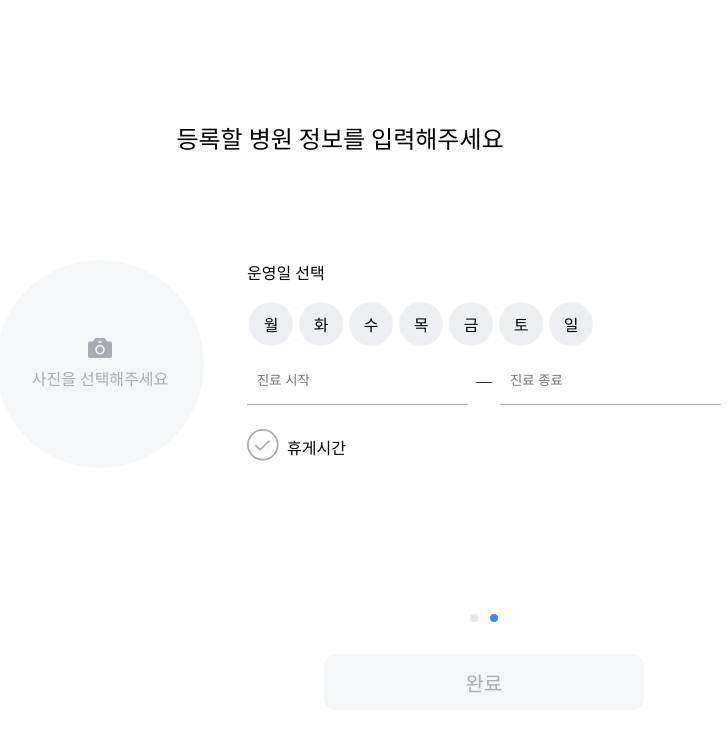
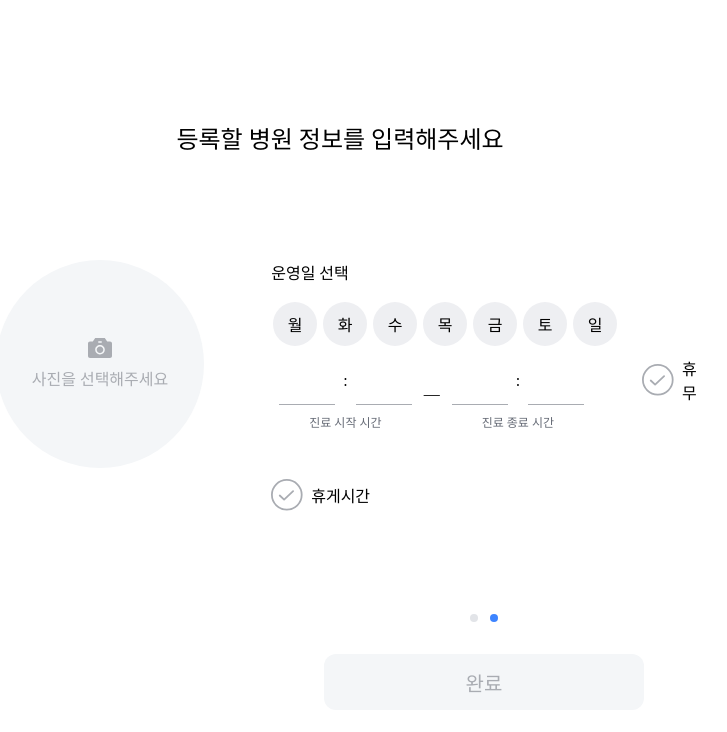
Before and after one commit to Likelion-B2A4/Frontend, a React (Vite) app: page /signuphosp in a window 1280 px wide. Both pictures are taken after a click on the element 794 px from the left and 618 px from the top of the page. Shown: the top 732 px of the page, without its empty margins (300-1027 px from the left). Built offline with nearby package versions, Linux system fonts and the light colour scheme.

Commit message:
#13 [UI] 시간 입력 바 UI 변경

```diff
--- a/src/components/FormInput.tsx
+++ b/src/components/FormInput.tsx
@@ -9,6 +9,7 @@ interface FormInputProps extends React.InputHTMLAttributes<HTMLInputElement> {
   hint?: string; //영문, 숫자 포함 8자 이상 (기본 제공)
   isDirty?: boolean; //입력여부
   isConfirmed?: boolean; //비밀번호 일치 여부
+  containerClassName?: string;
 }
 
 const FormInput = ({
@@ -19,6 +20,7 @@ const FormInput = ({
   isDirty,
   isConfirmed,
   type = 'text',
+  containerClassName = 'w-full',
   ...rest
 }: FormInputProps) => {
   // 상태 정의
@@ -51,7 +53,7 @@ const FormInput = ({
 
   // 렌더링
   return (
-    <div className="w-full">
+    <div className={containerClassName}>
       <div
         className={`flex text-[16px] h-[48px] pl-[8px] pr-[16px] items-center outline-none ${currentColor}`}
       >
--- a/src/components/Step2Form.tsx
+++ b/src/components/Step2Form.tsx
@@ -44,6 +44,12 @@ const Step2Form = ({
 }: Step2FormProps) => {
   const [batchTime, setBatchTime] = useState('');
   const [breakTime, setBreakTime] = useState(false);
+  const [dayOff, setDayOff] = useState(false);
+
+  const [startHour, setStartHour] = useState('');
+  const [startMinute, setStartMinute] = useState('');
+  const [endHour, setEndHour] = useState('');
+  const [endMinute, setEndMinute] = useState('');
 
   const handleTimeApplyClik = () => {
     if (batchTime.trim() === '') return;
@@ -64,30 +70,77 @@ const Step2Form = ({
           />
         ))}
       </div>
-      <div className="flex flex-row gap-x-[8px] items-center">
-        <FormInput label="form" placeholder="진료 시작" />
-        <div className="text-[16px]">—</div>
-        <FormInput label="form" placeholder="진료 종료" />
+      <div className="flex flex-row gap-x-[50px]">
+        {/* 진료시간 선택 */}
+        <div className="flex flex-row gap-x-[4px] items-center mb-[24px]">
+          <div className="flex flex-col gap-y-[8px]  items-center">
+            <div className="flex flex-row gap-x-[8px] px-[8px] items-center">
+              <FormInput label="form" placeholder="" containerClassName="w-[56px]" />
+              <div className="text-[16px]">:</div>
+              <FormInput label="form" placeholder="" containerClassName="w-[56px]" />
+            </div>
+            <div className="text-[12px] text-[#666B76]">진료 시작 시간</div>
+          </div>
+          <div>—</div>
+          <div className="flex flex-col gap-y-[8px]  items-center">
+            <div className="flex flex-row gap-x-[8px] px-[8px] items-center">
+              <FormInput label="form" placeholder="" containerClassName="w-[56px]" />
+              <div className="text-[16px]">:</div>
+              <FormInput label="form" placeholder="" containerClassName="w-[56px]" />
+            </div>
+            <div className="text-[12px] text-[#666B76]">진료 종료 시간</div>
+          </div>
+        </div>
+        <div>
+          <div
+            onClick={() => {
+              setDayOff(!dayOff);
+            }}
+            className="flex flex-row gap-x-[8px] items-center"
+          >
+            <img
+              src={dayOff ? '/check_filled.svg' : '/check_unfilled.svg'}
+              className="w-[32px] h-[32px] "
+            />
+            <div className="text-[16px]">휴무</div>
+          </div>
+        </div>
       </div>
+
       <div>
         <div className="flex flex-row justify-start items-center gap-x-[8px] mt-[24px]">
           <div
             onClick={() => {
               setBreakTime(!breakTime);
             }}
+            className="flex flex-row gap-x-[8px] items-center"
           >
             <img
               src={breakTime ? '/check_filled.svg' : '/check_unfilled.svg'}
-              className="w-[32px] h-[32px]"
+              className="w-[32px] h-[32px] "
             />
           </div>
           <div className="tect-[16px]">휴게시간</div>
         </div>
         {breakTime && (
-          <div className="flex flex-row gap-x-[8px] items-center">
-            <FormInput label="form" placeholder="시작" />
-            <div className="text-[16px]">—</div>
-            <FormInput label="form" placeholder="종료" />
+          <div className="flex flex-row gap-x-[4px] items-center">
+            <div className="flex flex-col gap-y-[8px]  items-center">
+              <div className="flex flex-row gap-x-[8px] px-[8px] items-center">
+                <FormInput label="form" placeholder="" containerClassName="w-[56px]" />
+                <div className="text-[16px]">:</div>
+                <FormInput label="form" placeholder="" containerClassName="w-[56px]" />
+              </div>
+              <div className="text-[12px] text-[#666B76]">휴게 시작 시간</div>
+            </div>
+            <div>—</div>
+            <div className="flex flex-col gap-y-[8px] items-center">
+              <div className="flex flex-row gap-x-[8px] px-[8px] items-center">
+                <FormInput label="form" placeholder="" containerClassName="w-[56px]" />
+                <div className="text-[16px]">:</div>
+                <FormInput label="form" placeholder="" containerClassName="w-[56px]" />
+              </div>
+              <div className="text-[12px] text-[#666B76]">휴게 종료 시간</div>
+            </div>
           </div>
         )}
       </div>
--- a/src/pages/SignUpHosp.tsx
+++ b/src/pages/SignUpHosp.tsx
@@ -182,6 +182,9 @@ const SignUpHosp = () => {
                   type="submit"
                   variant={isStep1Valid && isStep2Valid ? 'colored' : 'default'}
                   disabled={!(isStep1Valid && isStep2Valid)}
+                  onClick={() => {
+                    console.log(formData);
+                  }}
                 >
                   완료
                 </Button>
```
